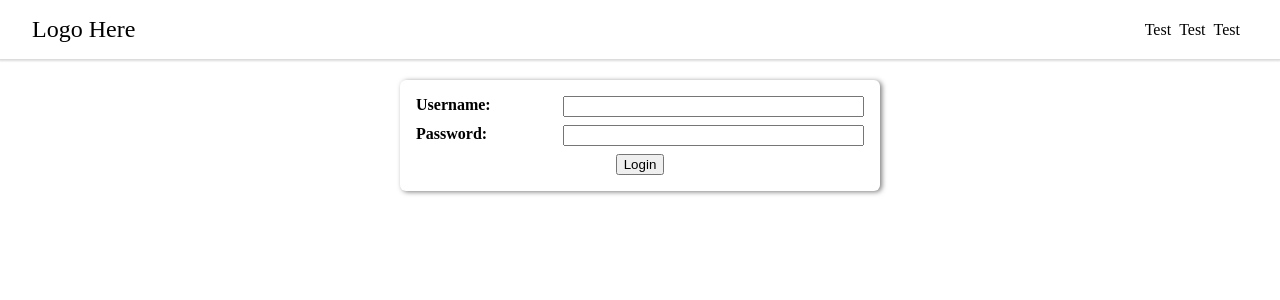
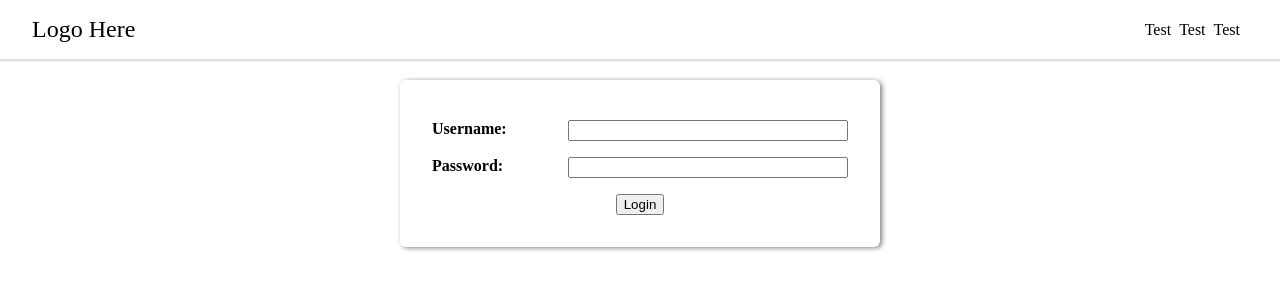
Before and after one commit to mbahre/features-app-prac, a React (Create React App) app: page / in a window 1280 px wide. Shown: the top 300 px of the page. Built offline with nearby package versions, Linux system fonts and the light colour scheme.

Commit message:
added some margin to element

```diff
--- a/src/components/Login/Login.module.css
+++ b/src/components/Login/Login.module.css
@@ -2,13 +2,14 @@
   width: 90%;
   max-width: 30rem;
   margin: 5rem auto;
-  padding: 1rem;
+  padding: 2rem;
   /* border: 1px solid red; */
 }
 
 .fields {
   display: flex;
   flex-direction: row;
+  margin: 0.5rem 0;
   /* align-items: stretch; */
 }
 
```
